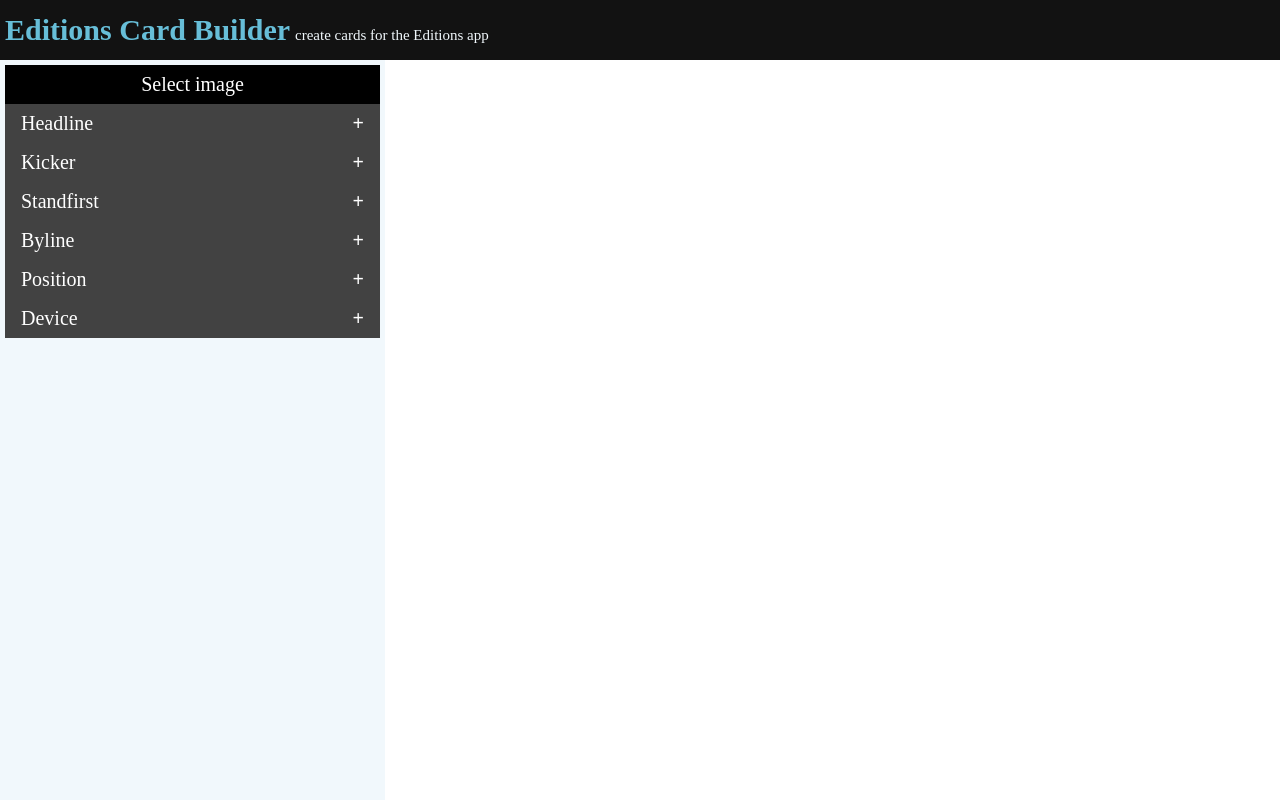
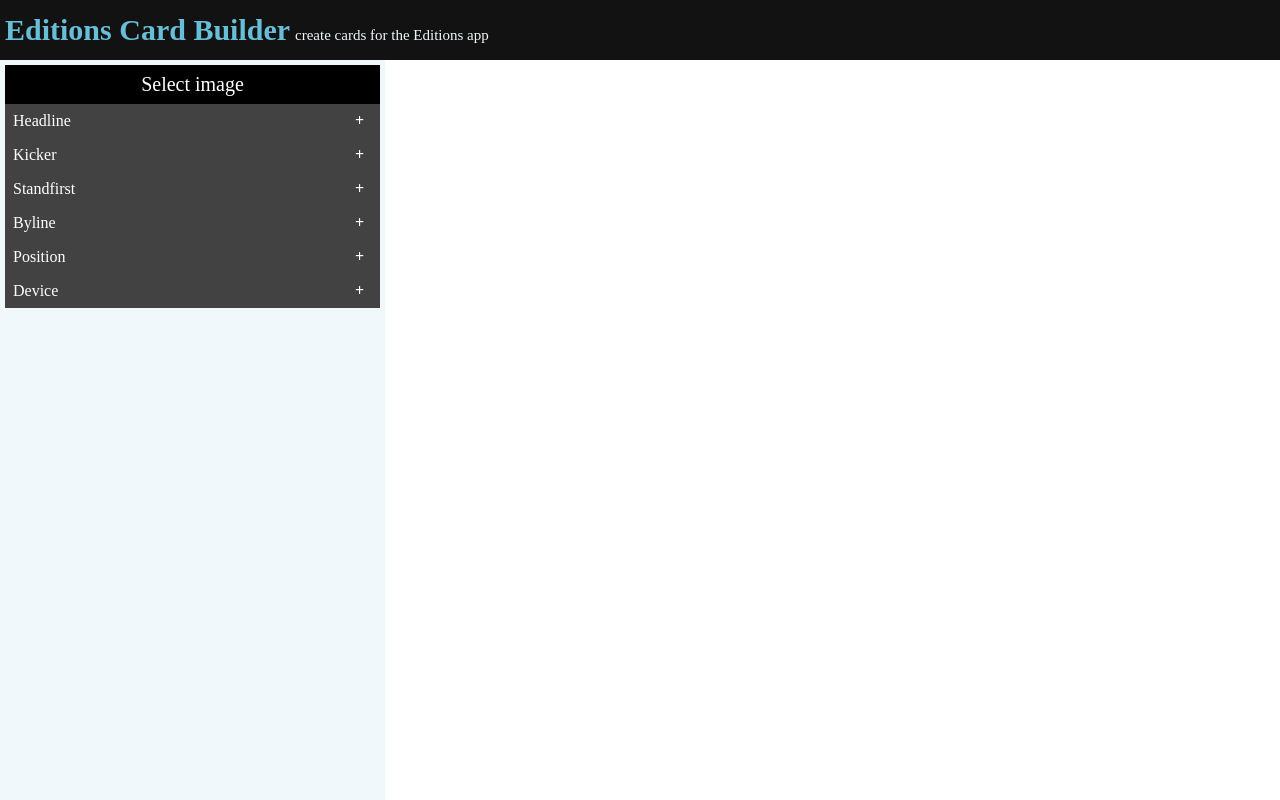
Before and after one commit to guardian/editions-card-builder, a React (Vite) app: page / in a window 1280 px wide. Built offline with nearby package versions, Linux system fonts and the light colour scheme; a web font is replaced by a local one; what @guardian/src-foundations would draw is missing.

Commit message:
Tweaks some styling

```diff
--- a/src/styles/main.css
+++ b/src/styles/main.css
@@ -224,7 +224,7 @@
 .card-builder-form legend {
   display: block;
   font-family: "Guardian Titlepiece";
-  font-size: 18px;
+  font-size: 15px;
   padding-top: var(--spacing);
 }
 
@@ -318,7 +318,9 @@
   border: none;
   text-align: left;
   outline: none;
-  background-color: #424242
+  background-color: #424242;
+  font-size: 16px;
+  padding-left: 8px;
 }
 
 button.collapsible:after {
```
